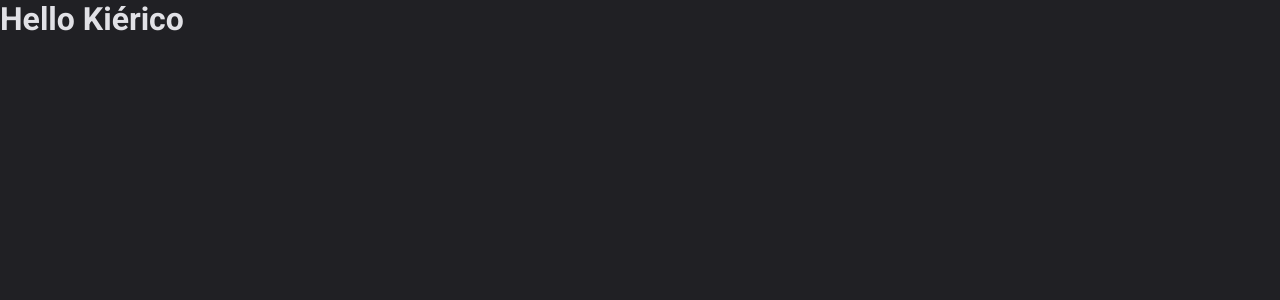
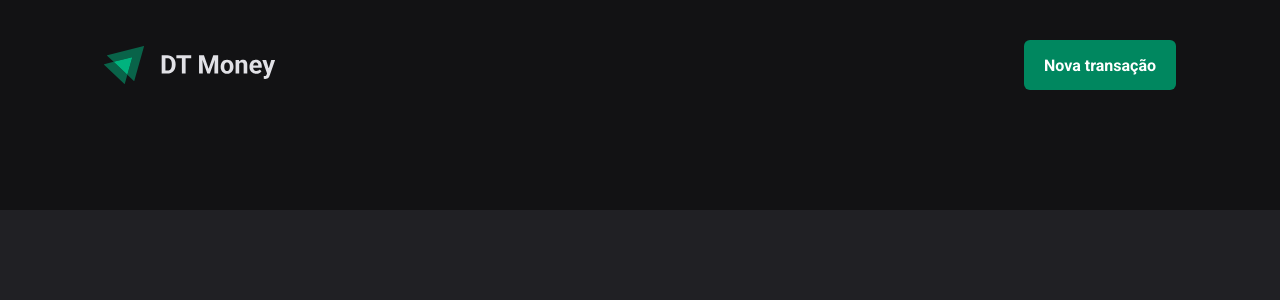
Before and after one commit to Kierico/dtmoney-att, a React (Vite) app: page / in a window 1280 px wide. Shown: the top 300 px of the page. Built offline with nearby package versions, Linux system fonts and the light colour scheme.

Commit message:
1.3 - Componente: Header

```diff
--- a/src/App.tsx
+++ b/src/App.tsx
@@ -1,4 +1,5 @@
 import { ThemeProvider } from "styled-components";
+import { Transactions } from "./pages/Transactions";
 import { GlobalStyle } from "./styles/global";
 import { defaultTheme } from "./styles/themes/default";
 
@@ -6,7 +7,7 @@
   return (
     <ThemeProvider theme={defaultTheme}>
       <GlobalStyle />
-      <h1>Hello Kiérico</h1>
+      <Transactions />
     </ThemeProvider>
   )
 }
--- /dev/null
+++ b/src/components/Header/index.tsx
@@ -0,0 +1,14 @@
+import { HeaderContainer, HeaderContent, NewTransactionButton } from "./styles";
+
+import logoImg from '../../assets/logo.svg';
+
+export function Header() {
+    return (
+        <HeaderContainer>
+            <HeaderContent>
+                <img src={logoImg} alt="" />
+                <NewTransactionButton>Nova transação</NewTransactionButton>
+            </HeaderContent>
+        </HeaderContainer>
+    );
+}
--- /dev/null
+++ b/src/components/Header/styles.ts
@@ -0,0 +1,34 @@
+import styled from "styled-components";
+
+export const HeaderContainer = styled.header`
+    background-color: ${props => props.theme['gray-900']};
+    padding: 2.5rem 0 7.5rem;
+`;
+
+export const HeaderContent = styled.div`
+    width: 100%;
+    max-width: 1120px;
+    margin: 0 auto;
+    padding: 0 1.5rem;
+
+    display: flex;
+    justify-content: space-between;
+    align-items: center;
+`;
+
+export const NewTransactionButton = styled.button`
+    height: 50px;
+    border: 0;
+    background-color: ${props => props.theme['green-500']};
+    color: ${props => props.theme['white']};
+    font-weight: bold;
+    padding: 0 1.25rem;
+    border-radius: 6px;
+    cursor: pointer;
+    /* transition: background-color 0.1s; */
+
+    &:hover {
+        background-color: ${props => props.theme['green-700']};
+        transition: background-color 0.3s;
+    }
+`;
--- /dev/null
+++ b/src/pages/Transactions/index.tsx
@@ -0,0 +1,9 @@
+import { Header } from "../../components/Header";
+
+export function Transactions() {
+    return (
+        <div>
+            <Header />
+        </div>
+    );
+}
```
Also changed, not shown: src/assets/logo.svg (added), src/pages/Transactions/styles.ts (added).
